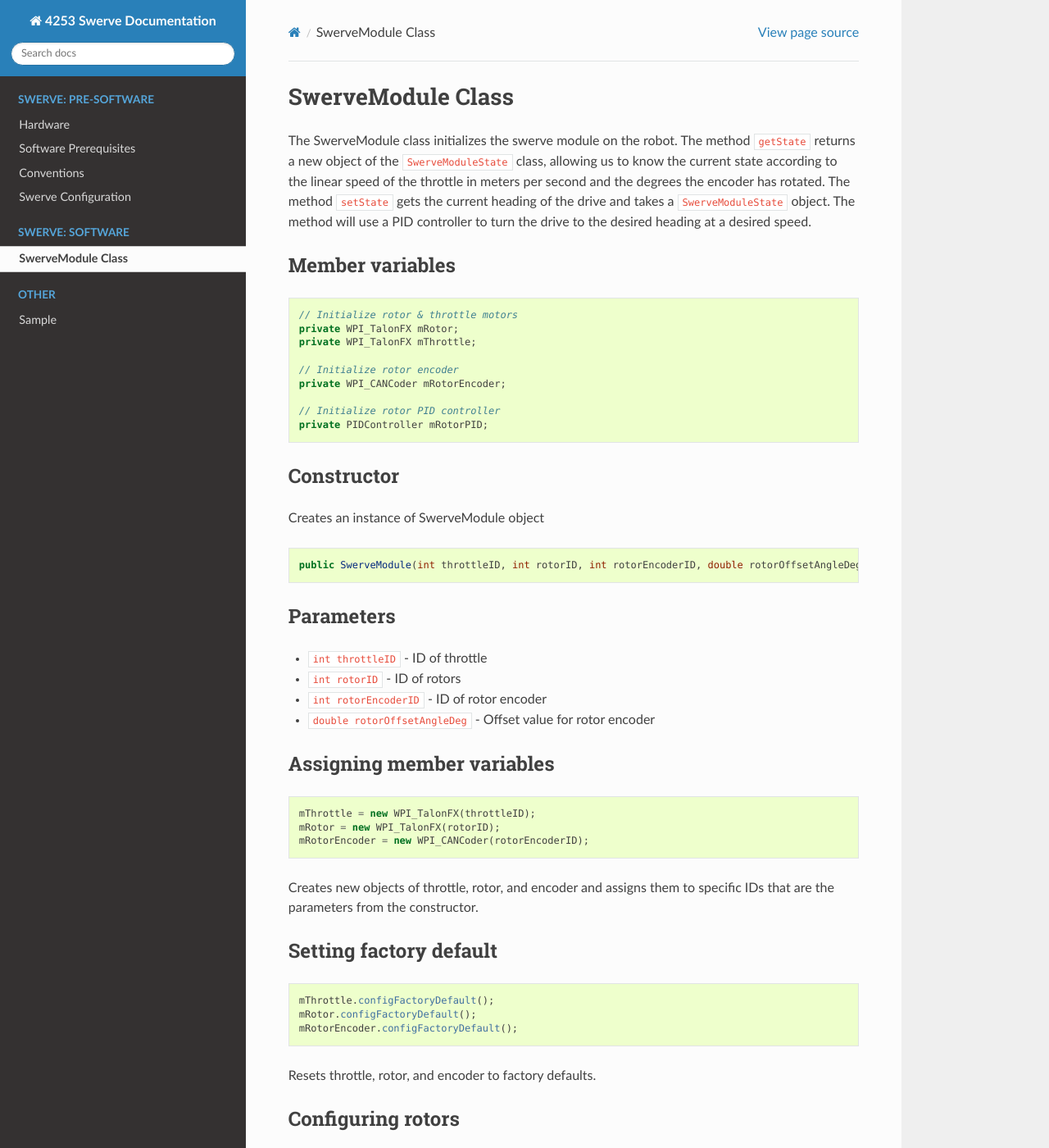
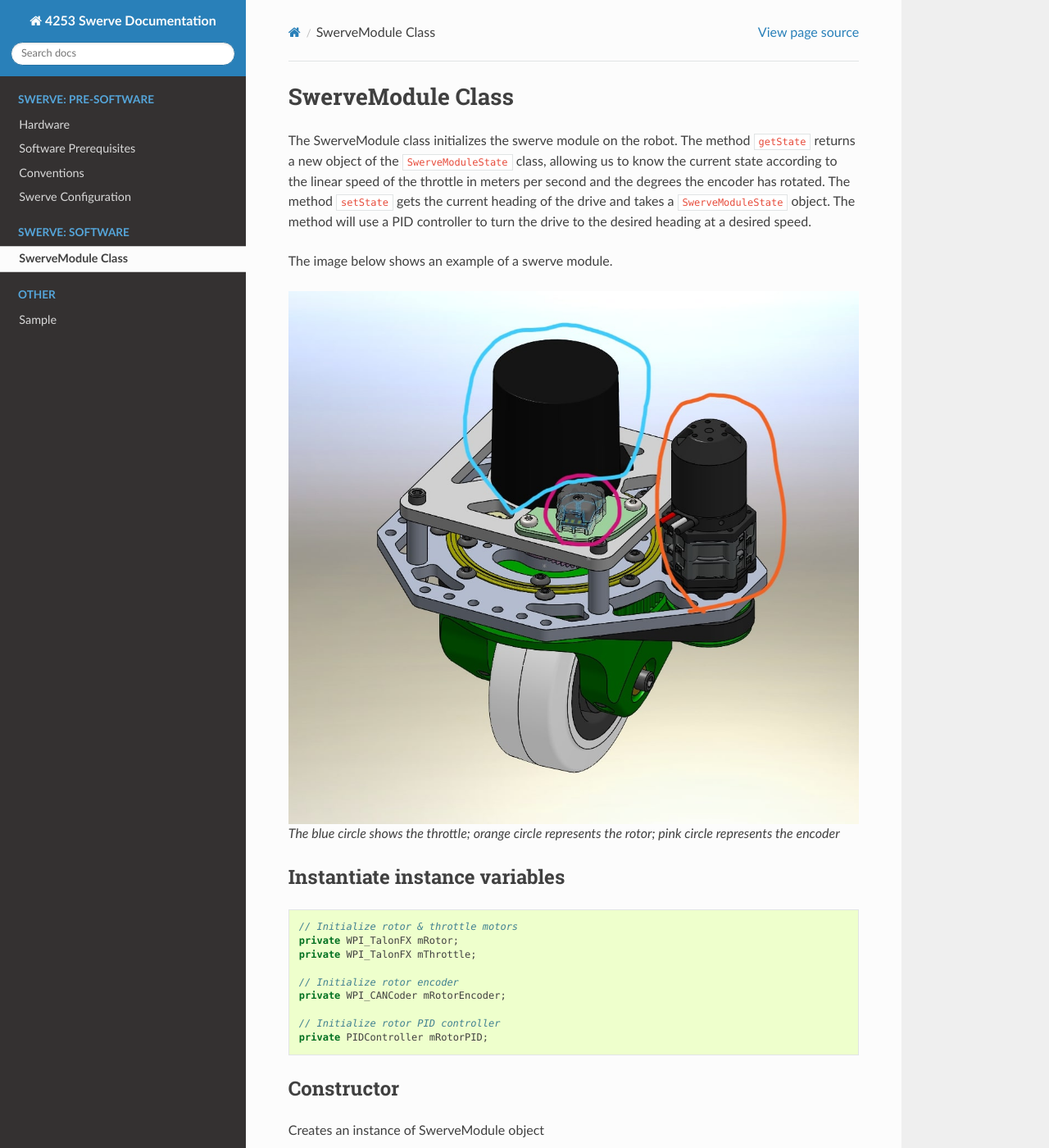
Before and after one commit to TASRobotics/RaidZero-Outreach-Swerve-Docs, a Sphinx documentation site: the page built from source/Docs/Software/SwerveModuleClass.rst, in a window 1280 px wide and 1400 px high. Shown: the whole window at 82% size. Built offline with Sphinx 7.4.7 and the Read the Docs theme 2.0.0, drawn with Linux system fonts in a browser that asks for light colours; some of the changed text lies outside the part shown.

Commit message:
Updated swervemodule documentation

```diff
--- a/source/Docs/Software/SwerveModuleClass.rst
+++ b/source/Docs/Software/SwerveModuleClass.rst
@@ -7,8 +7,15 @@ allowing us to know the current state according to the linear speed of the throt
 method ``setState`` gets the current heading of the drive and takes a ``SwerveModuleState`` object. The method will use a PID controller to turn the
 drive to the desired heading at a desired speed.
 
-Member variables
-=================
+The image below shows an example of a swerve module.
+
+.. figure:: swerveModule.jpg
+    :alt: swerveModule image
+
+    The blue circle shows the throttle; orange circle represents the rotor; pink circle represents the encoder
+
+Instantiate instance variables
+==============================
 .. code-block:: java
 
         // Initialize rotor & throttle motors
@@ -22,7 +29,7 @@ Member variables
         private PIDController mRotorPID;
 
 Constructor
-==============
+===========
 
 Creates an instance of SwerveModule object
 
@@ -31,7 +38,7 @@ Creates an instance of SwerveModule object
     public SwerveModule(int throttleID, int rotorID, int rotorEncoderID, double rotorOffsetAngleDeg)
 
 Parameters
-=============
+==========
 
 * ``int throttleID`` - ID of throttle
 
@@ -42,7 +49,7 @@ Parameters
 * ``double rotorOffsetAngleDeg`` - Offset value for rotor encoder
 
 Assigning member variables
-=============================
+==========================
 
 .. code-block:: java
 
@@ -52,8 +59,8 @@ Assigning member variables
 
 Creates new objects of throttle, rotor, and encoder and assigns them to specific IDs that are the parameters from the constructor.
 
-Setting factory default
-===========================
+Configure motors and sensors
+============================
 
 .. code-block:: java
 
@@ -64,7 +71,7 @@ Setting factory default
 Resets throttle, rotor, and encoder to factory defaults.
 
 Configuring rotors
-=====================
+==================
 
 .. code-block:: java
 
@@ -87,7 +94,7 @@ Configuring rotors
     * Neutral mode: State of neutral throttle output
 
 Configuring rotor encoder
-============================
+=========================
 
 .. code-block:: java
 
@@ -115,7 +122,7 @@ Configuring rotor encoder
         * Initializes to absolute position of encoder
 
 Configuring rotor PID
-=======================
+=====================
 
 .. code-block:: java
 
@@ -132,7 +139,7 @@ Configuring rotor PID
 2. Enables continuous input on a range from -180 degrees to 180 degrees, measured on a circular scale.
 
 Configuring throttle
-=========================
+====================
 
 .. code-block:: java
 
@@ -148,10 +155,10 @@ Configuring throttle
 4. Sets neutral mode for throttle (Coast/Brake)
 
 Methods
-=============
+=======
 
 ``getState()``
-=================
+==============
 
 .. code-block:: java
 
@@ -163,7 +170,7 @@ Methods
 2. Returns a new object of Swerve Module State constructed with the throttle velocity and the degrees of the absolute position of the encoder
 
 ``setState()``
-==================
+==============
 
 .. code-block:: java
 
```
Also changed, not shown: source/Docs/Software/swerveModule.jpg (added), 7 other files.
